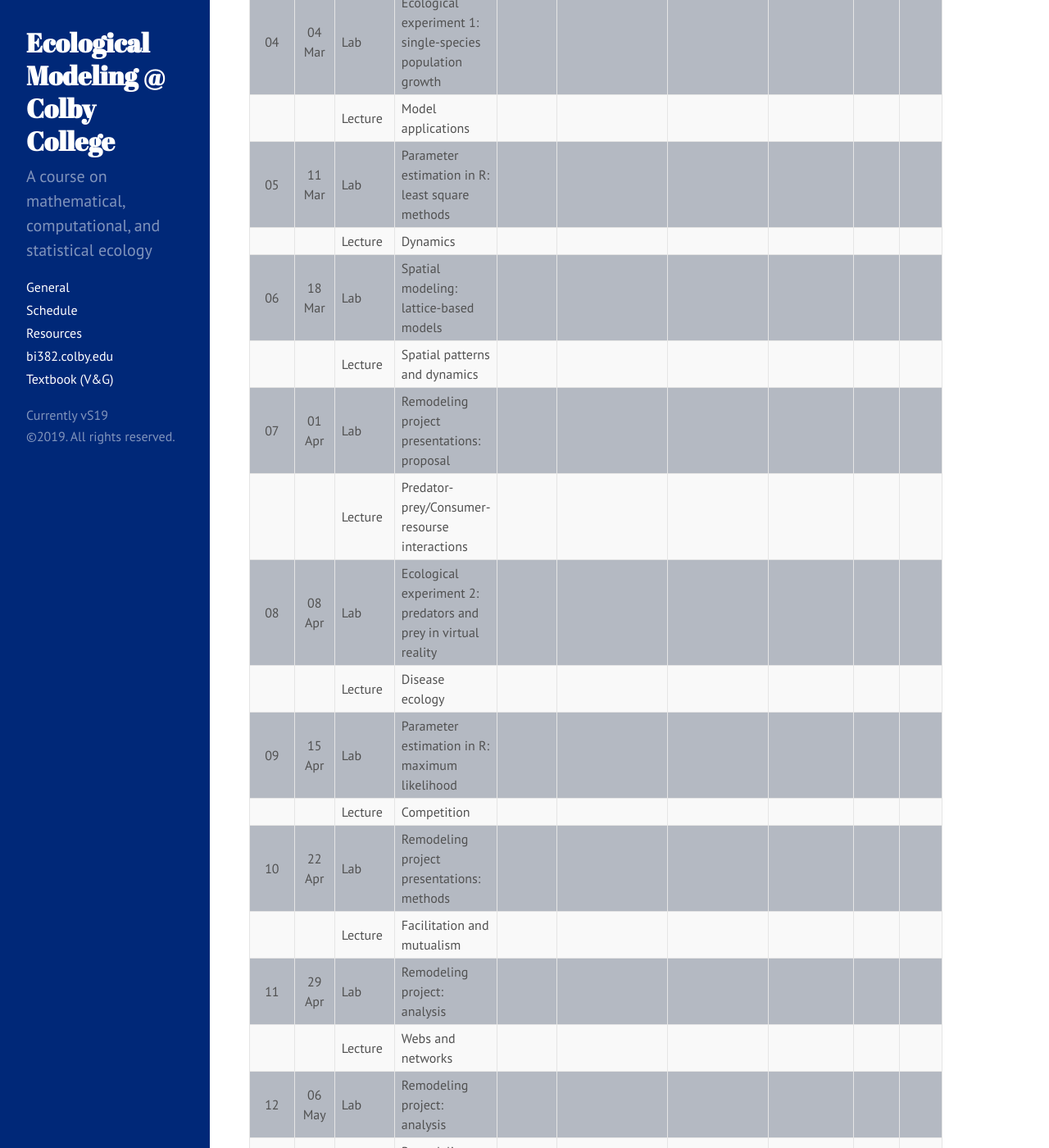
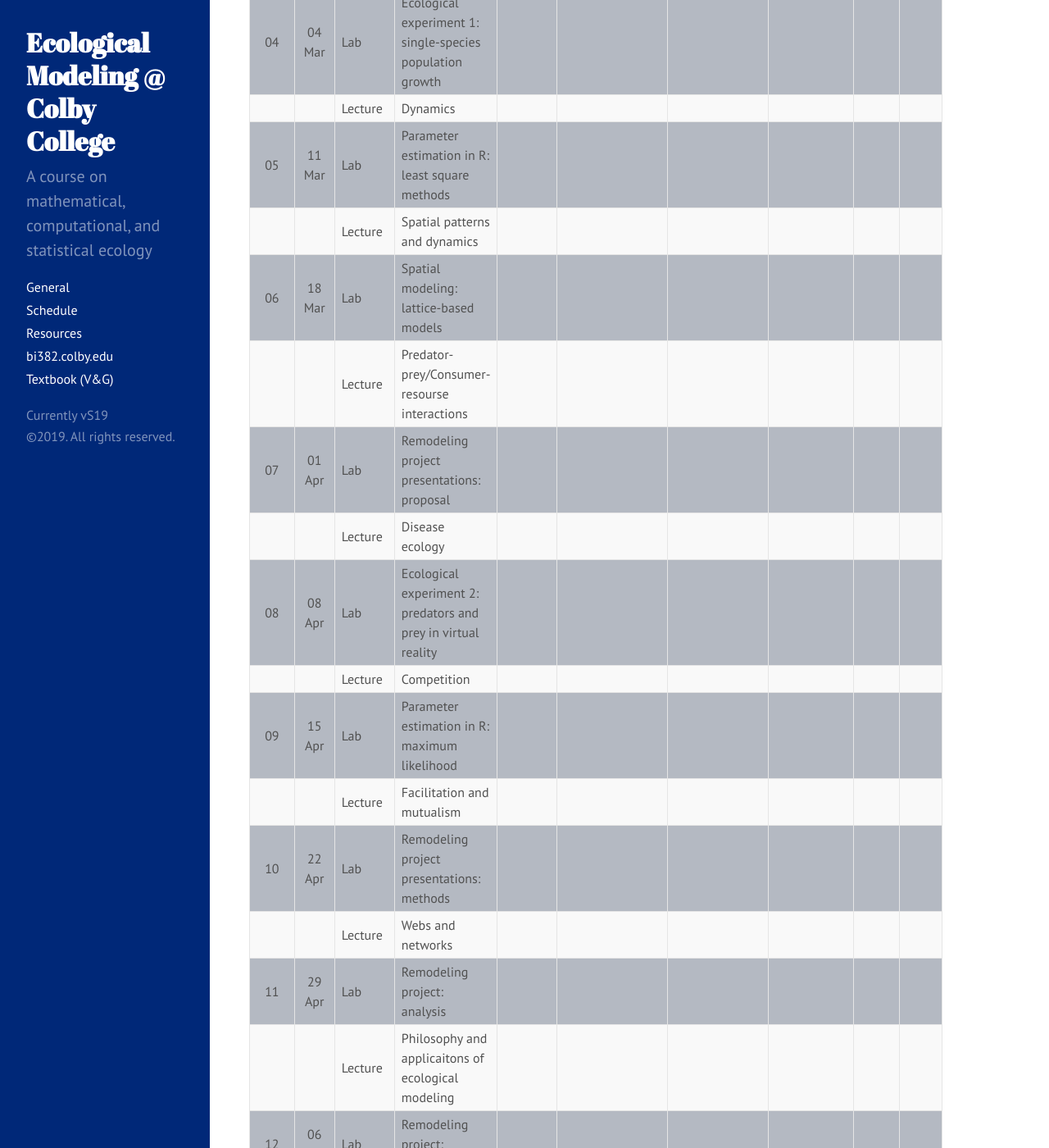
Before and after one commit to davan690/ColbyEcology.github.io, a Jekyll site: the page built from Schedule.md, in a window 1280 px wide and 1400 px high, scrolled down 792 px. Shown: the whole window at 82% size. Built offline with Jekyll 4.4.1, drawn with Linux system fonts in a browser that asks for light colours.

Commit message:
finalize schedule

```diff
--- a/Schedule.md
+++ b/Schedule.md
@@ -37,21 +37,21 @@ Week |  Date  | Meeting |     Topic
 03   | 25 Feb |   Lab   | Model solutions: solving numerically in R                      |                   |             |               |             |             |       |
      |        | Lecture | Structured population models                                   |                   |             |               |             |             |       |
 04   | 04 Mar |   Lab   | Ecological experiment 1: single-species population growth      |                   |             |               |             |             |       |
-     |        | Lecture | Model applications                                             |                   |             |               |             |             |       |
+     |        | Lecture | Dynamics                                                       |                   |             |               |             |             |       |
 05   | 11 Mar |   Lab   | Parameter estimation in R: least square methods                |                   |             |               |             |             |       |
-     |        | Lecture | Dynamics                                                       |                   |             |               |             |             |       |
+     |        | Lecture | Spatial patterns and dynamics                                  |                   |             |               |             |             |       |
 06   | 18 Mar |   Lab   | Spatial modeling: lattice-based models                         |                   |             |               |             |             |       |
-     |        | Lecture | Spatial patterns and dynamics                                  |                   |             |               |             |             |       |
+     |        | Lecture | Predator-prey/Consumer-resourse interactions                   |                   |             |               |             |             |       |
 07   | 01 Apr |   Lab   | Remodeling project presentations: proposal                     |                   |             |               |             |             |       |
-     |        | Lecture | Predator-prey/Consumer-resourse interactions                   |                   |             |               |             |             |       |
+     |        | Lecture | Disease ecology                                                |                   |             |               |             |             |       |
 08   | 08 Apr |   Lab   | Ecological experiment 2: predators and prey in virtual reality |                   |             |               |             |             |       |
-     |        | Lecture | Disease ecology		           	                             |                   |             |               |             |             |       |
+     |        | Lecture | Competition	       	           	                             |                   |             |               |             |             |       |
 09   | 15 Apr |   Lab   | Parameter estimation in R: maximum likelihood                  |                   |             |               |             |             |       |
-     |        | Lecture | Competition  				                                     |                   |             |               |             |             |       |
+     |        | Lecture | Facilitation and mutualism                                     |                   |             |               |             |             |       |
 10   | 22 Apr |   Lab   | Remodeling project presentations: methods                      |                   |             |               |             |             |       |
-     |        | Lecture | Facilitation and mutualism                                     |                   |             |               |             |             |       |
+     |        | Lecture | Webs and networks                                              |                   |             |               |             |             |       |
 11   | 29 Apr |   Lab   | Remodeling project: analysis                                   |                   |             |               |             |             |       |
-     |        | Lecture | Webs and networks                        		                 |                   |             |               |             |             |       |
+     |        | Lecture | Philosophy and applicaitons of ecological modeling             |                   |             |               |             |             |       |
 12   | 06 May |   Lab   | Remodeling project: analysis                                   |                   |             |               |             |             |       |
      |        | Lecture | Remodeling project presentations: Results                      |                   |             |               |             |             |       |
 Exam | 17 May |         | Remodeling project: final paper due before 6:00 PM             |                   |             |               |             |             |       |
```
Also changed, not shown: index.md (+7 -7 lines).
